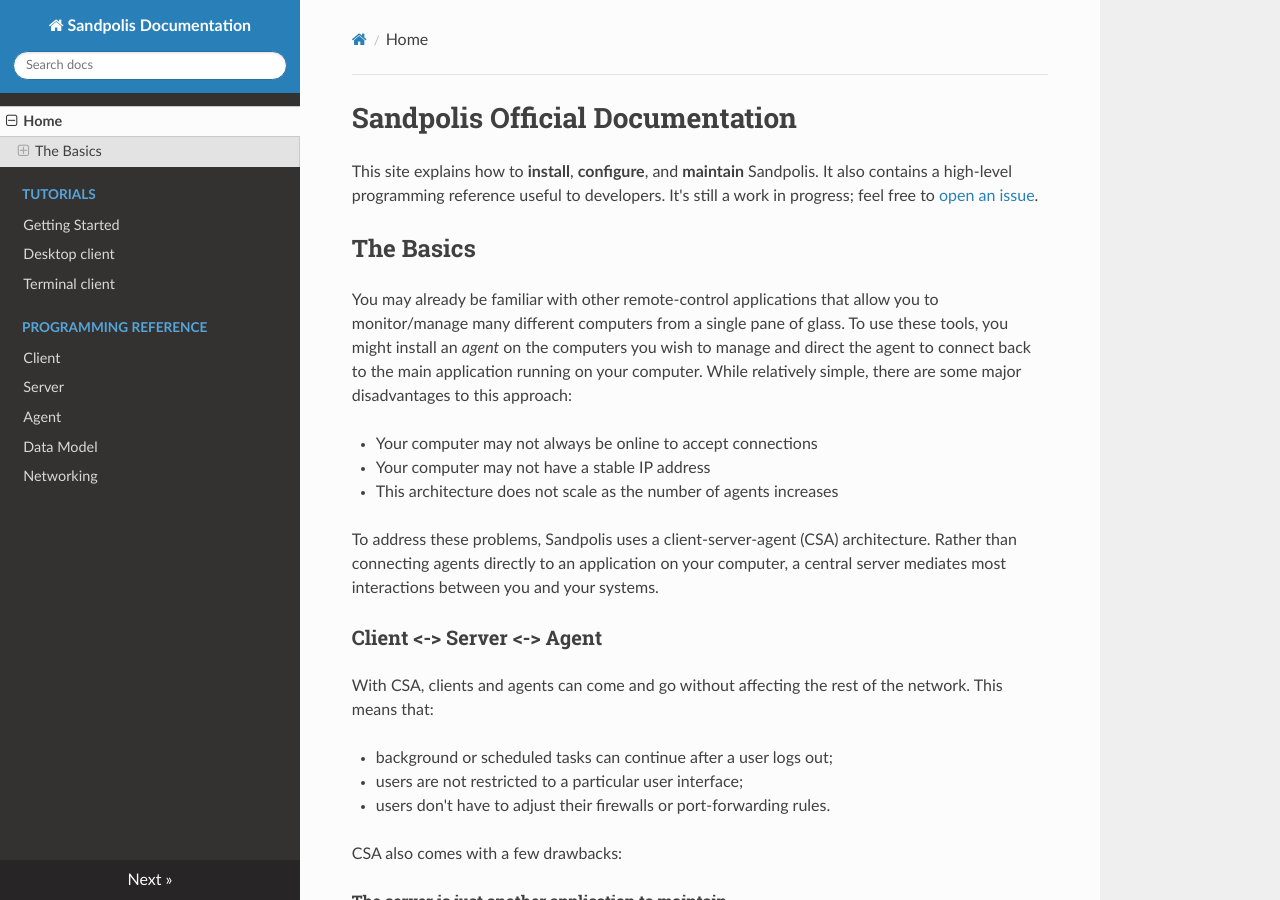
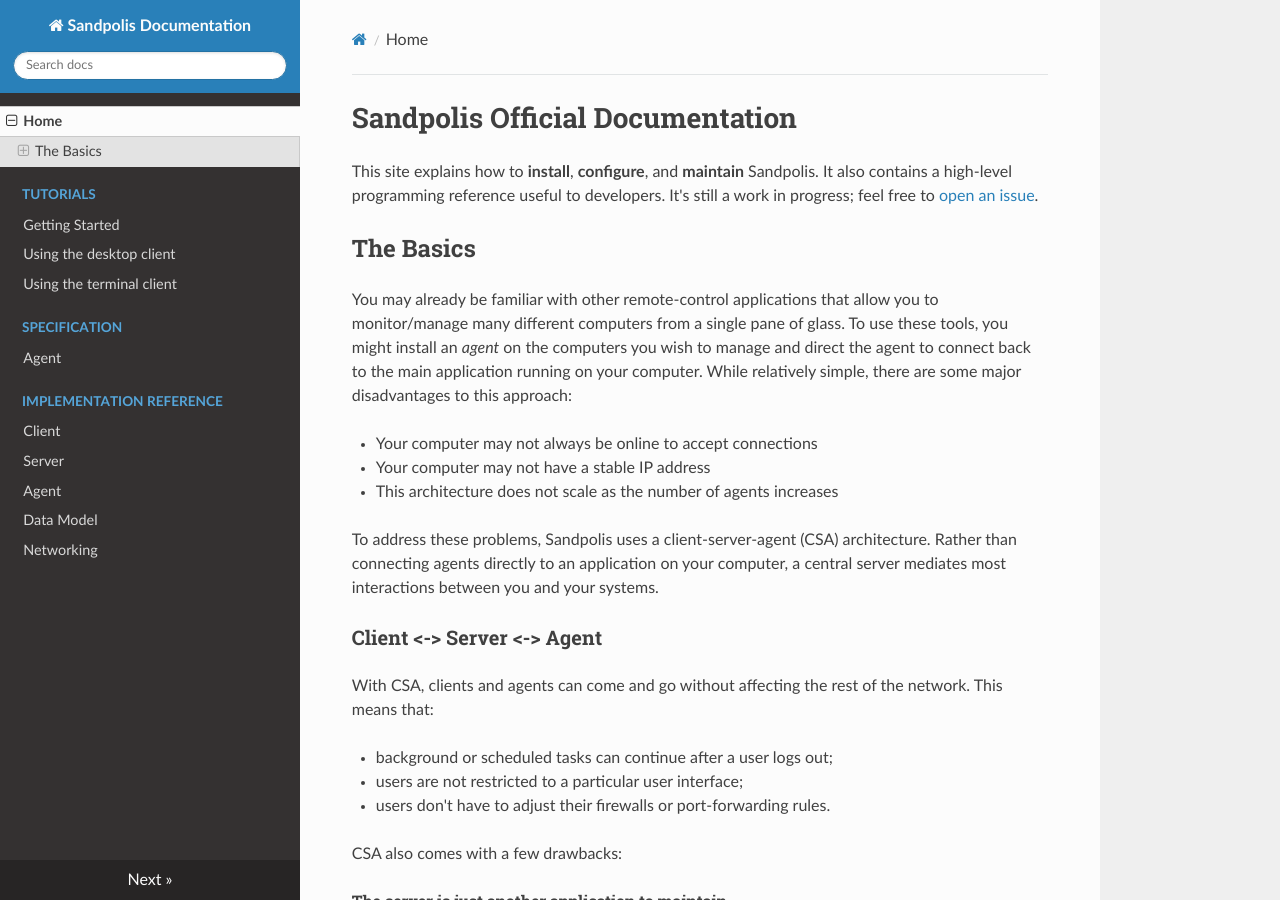
Before and after one commit to sandpolis/docs, an MkDocs documentation site: the page built from docs/index.md, in a window 1280 px wide and 900 px high. Built offline with MkDocs 1.6.1, drawn with Linux system fonts in a browser that asks for light colours; nearby versions of some CDN libraries.

Commit message:
Add first spec section

```diff
--- a/mkdocs.yml
+++ b/mkdocs.yml
@@ -3,9 +3,11 @@
   - Home: index.md
   - Tutorials:
     - Getting Started: tutorials/getting_started.md
-    - Desktop client: tutorials/client/gui.md
-    - Terminal client: tutorials/client/terminal.md
-  - Programming Reference:
+    - Using the desktop client: tutorials/client/gui.md
+    - Using the terminal client: tutorials/client/terminal.md
+  - Specification:
+    - Agent: specification/agent.md
+  - Implementation Reference:
     - Client: application/client.md
     - Server: application/server.md
     - Agent: application/agent.md
```
Also changed, not shown: docs/specification/agent.md (added, +54 -0 lines).
